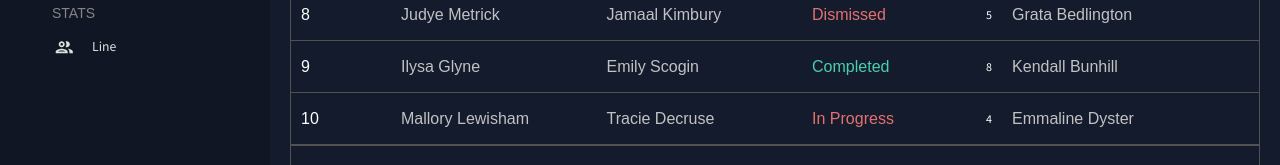
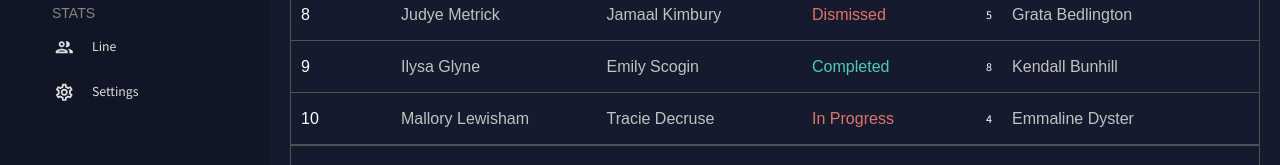
Before and after one commit to Shaik-Amaan-Ahmed/e-portal-for-case-management, a React (Create React App) app: page / in a window 1280 px wide. Shown: the part 625-790 px from the top of the page. Built offline with nearby package versions, Linux system fonts and the light colour scheme.

Commit message:
Added Settings

```diff
--- a/src/Scenes/Global/Sidebar.jsx
+++ b/src/Scenes/Global/Sidebar.jsx
@@ -9,6 +9,7 @@ import  DashboardCustomizeOutlined  from "@mui/icons-material/DashboardCustomize
 import PeopleOutlinedIcon from "@mui/icons-material/PeopleOutlined";
 import  CalendarTodayOutlinedIcon  from "@mui/icons-material/CalendarTodayOutlined"
 import  MenuOutlined  from "@mui/icons-material/MenuOutlined";
+import  SettingsOutlined  from "@mui/icons-material/SettingsOutlined";
 
 
 
@@ -200,6 +201,14 @@ const Item = ({ title, to, icon, selected, setSelected}) => {
                      setSelected={setSelected}
                   />
 
+                  <Item
+                     title="Settings"
+                     to="/Settings"
+                     icon={<SettingsOutlined/>}
+                     selected={selected}
+                     setSelected={setSelected}
+                  />
+
                </Box>
 
 
```
